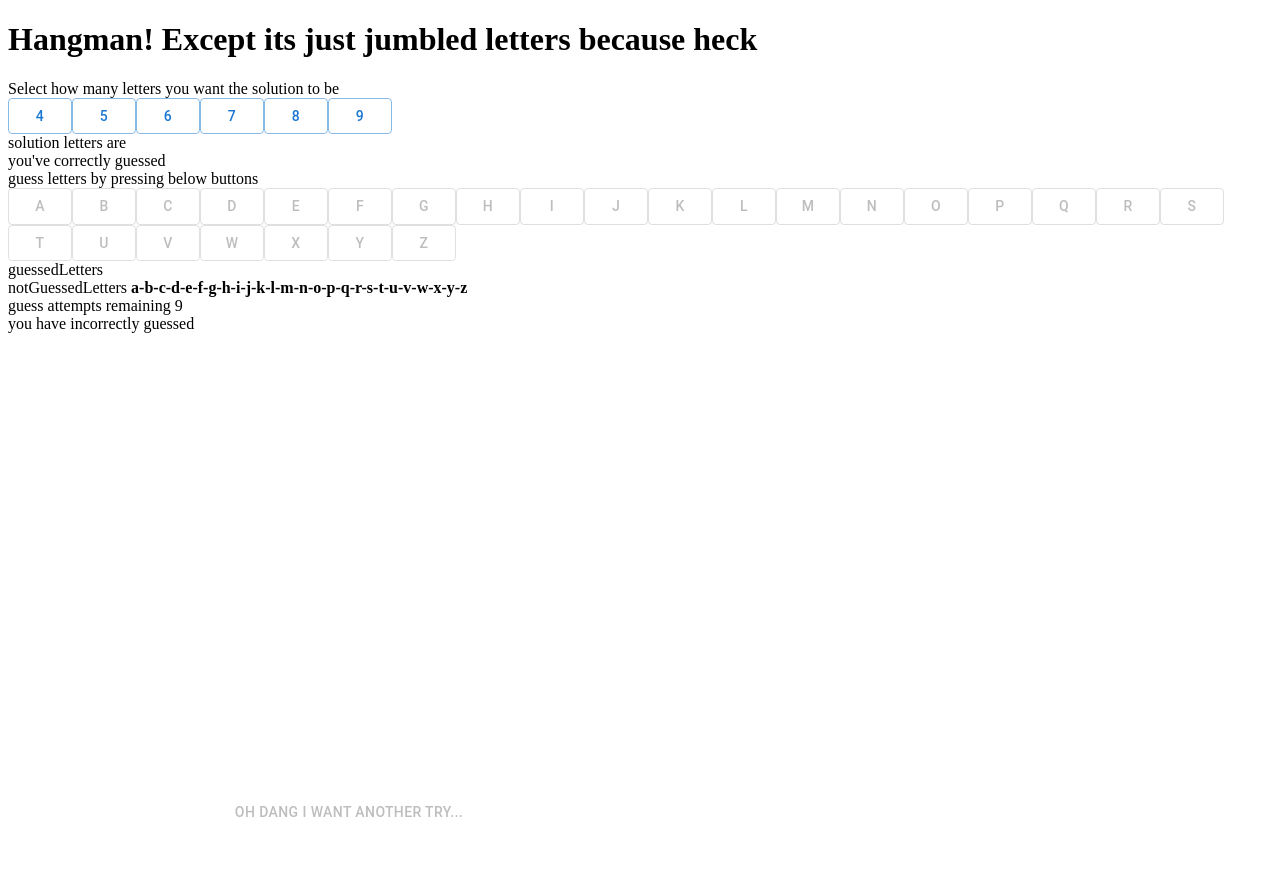
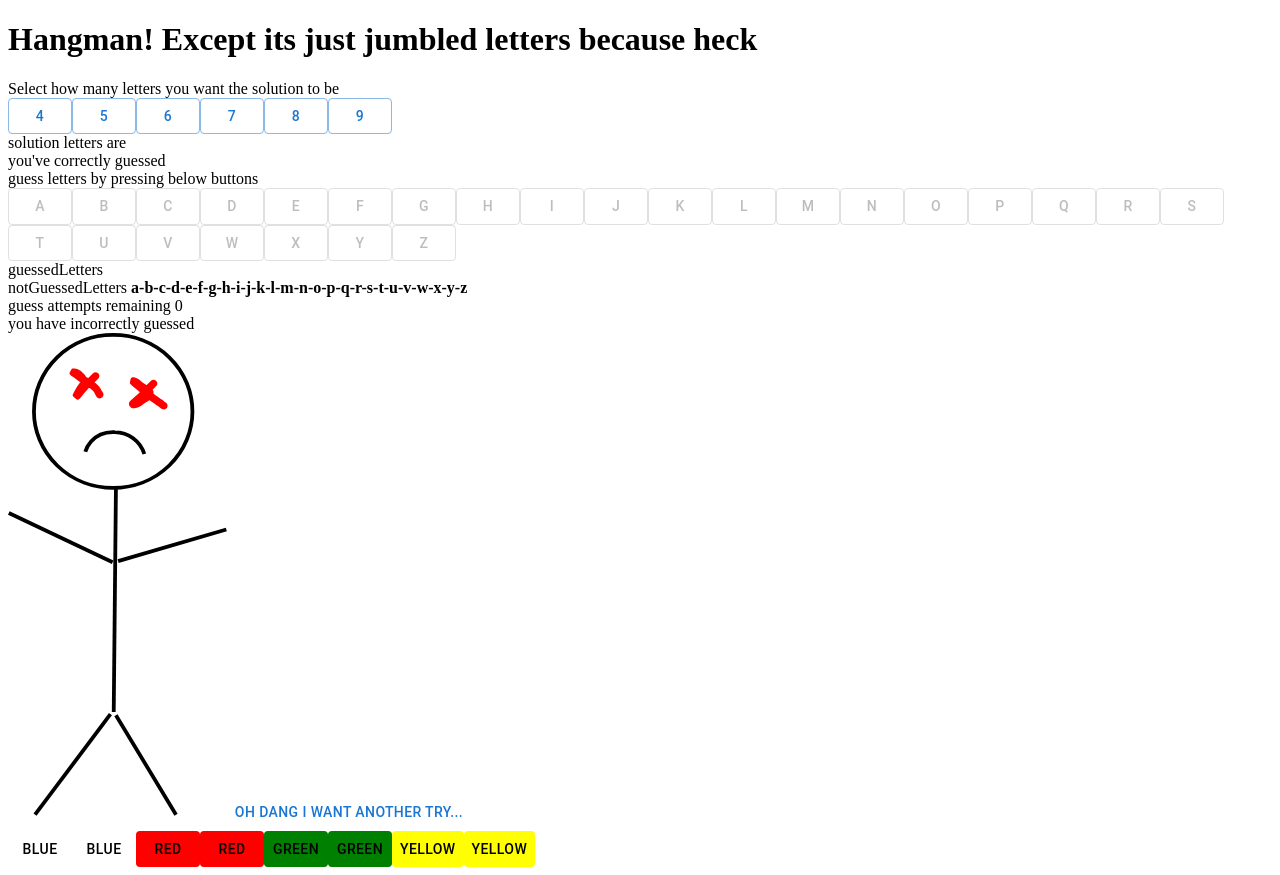
Before and after one commit to dangertater/hang-man2, a React (Create React App) app: page / in a window 1280 px wide. Before the commit the page ends 839 px from the top, so only its background shows below. Built offline with nearby package versions, Linux system fonts and the light colour scheme.

Commit message:
memory was largely a failure lolololol

```diff
--- a/src/App.js
+++ b/src/App.js
@@ -38,10 +38,15 @@
 		"y",
 		"z",
 	])
-	let [guessAttemptsRemaining, setGuessAttemptsRemaining] = useState(9)
+	// change below default state back to 9
+	let [guessAttemptsRemaining, setGuessAttemptsRemaining] = useState(0)
 	let [matchingLetters, setMatchingLetters] = useState([])
 	let [incorrectGuesses, setIncorrectGuesses] = useState([])
-	let [memoryGameActive, setMemoryGameActive] = useState(null)
+	let [memoryGameActive, setMemoryGameActive] = useState(true)
+	let [whiteToBlue, setWhiteToBlue] = useState("white")
+	let [whiteToRed, setWhiteToRed] = useState("white")
+	let [whiteToGreen, setWhiteToGreen] = useState("white")
+	let [whiteToYellow, setWhiteToYellow] = useState("white")
 	let userGuessed = (guessedLetter) => {
 		setGuessedLetters([...guessedLetters, guessedLetter])
 		//the comented out below code had been chillin i think doing nothing, delete if as time goes on no errors occur
@@ -181,11 +186,18 @@
 			</HangManGuyDead>
 			<MuiButton
 				disabled={guessAttemptsRemaining > 0 ? true : false}
+				// why in the fuck would the below line of code cause a infinite loop prior to clicking even?
 				// onClick={setMemoryGameActive(true)}
+				//will need to change default of state to false
 			>
 				oh dang I want another try...
 			</MuiButton>
-			<Memory memoryGameActive={memoryGameActive}></Memory>
+			{/* if memory games works like this add whiteto...colors */}
+			<Memory
+				memoryGameActive={memoryGameActive}
+				whiteToBlue={whiteToBlue}
+				setWhiteToBlue={setWhiteToBlue}
+			></Memory>
 		</>
 	)
 }
--- a/src/Memory.js
+++ b/src/Memory.js
@@ -1,34 +1,81 @@
-import React from "react"
-import { createTheme } from "@mui/material/styles"
+import React, { useEffect } from "react"
+import MuiButton from "@mui/material/Button"
 
-import { blue, red, green, yellow } from "@mui/material/colors"
-
-const themeBlue = createTheme({
-	palette: {
-		primary: blue,
-	},
-})
-
-const themeRed = createTheme({
-	palette: {
-		primary: red,
-	},
-})
-const themeGreen = createTheme({
-	palette: {
-		primary: green,
-	},
-})
-const themeYellow = createTheme({
-	palette: {
-		primary: yellow,
-	},
-})
-export default function Memory(props) {
-	// if (props.memoryGameActive)
+let ButtonBlue = (props) => {
 	return (
-		<>
-			<div className="allCards"></div>
-		</>
+		<MuiButton
+			sx={{
+				color: "black",
+				backgroundColor: "white",
+				borderColor: "green",
+			}}
+			// onClick={console.log("blueButton props", props.props.setWhiteToBlue)}
+			// ok so when i render this with window.alert() it renders on page load
+			// so i make it 'window.alert' and it works on click, but i can't give it things to do on click?
+			onClick={
+				(useEffect(() => {
+					props.props.setWhiteToBlue("blue")
+				}),
+				window.alert)
+			}
+		>
+			blue
+		</MuiButton>
 	)
 }
+let ButtonRed = (props) => {
+	return (
+		<MuiButton
+			sx={{
+				color: "black",
+				backgroundColor: "red",
+				borderColor: "green",
+			}}
+		>
+			red
+		</MuiButton>
+	)
+}
+let ButtonGreen = (props) => {
+	return (
+		<MuiButton
+			sx={{
+				color: "black",
+				backgroundColor: "green",
+				borderColor: "green",
+			}}
+		>
+			green
+		</MuiButton>
+	)
+}
+let ButtonYellow = (props) => {
+	return (
+		<MuiButton
+			sx={{
+				color: "black",
+				backgroundColor: "yellow",
+				borderColor: "green",
+			}}
+		>
+			yellow
+		</MuiButton>
+	)
+}
+export default function Memory(props) {
+	if (props.memoryGameActive)
+		return (
+			<>
+				<div className="allCards">
+					<ButtonBlue props={props}></ButtonBlue>
+					<ButtonBlue props={props}></ButtonBlue>
+					<ButtonRed props={props}></ButtonRed>
+					<ButtonRed props={props}></ButtonRed>
+					<ButtonGreen props={props}></ButtonGreen>
+					<ButtonGreen props={props}></ButtonGreen>
+					<ButtonYellow props={props}></ButtonYellow>
+					<ButtonYellow props={props}></ButtonYellow>
+				</div>
+			</>
+		)
+}
```
